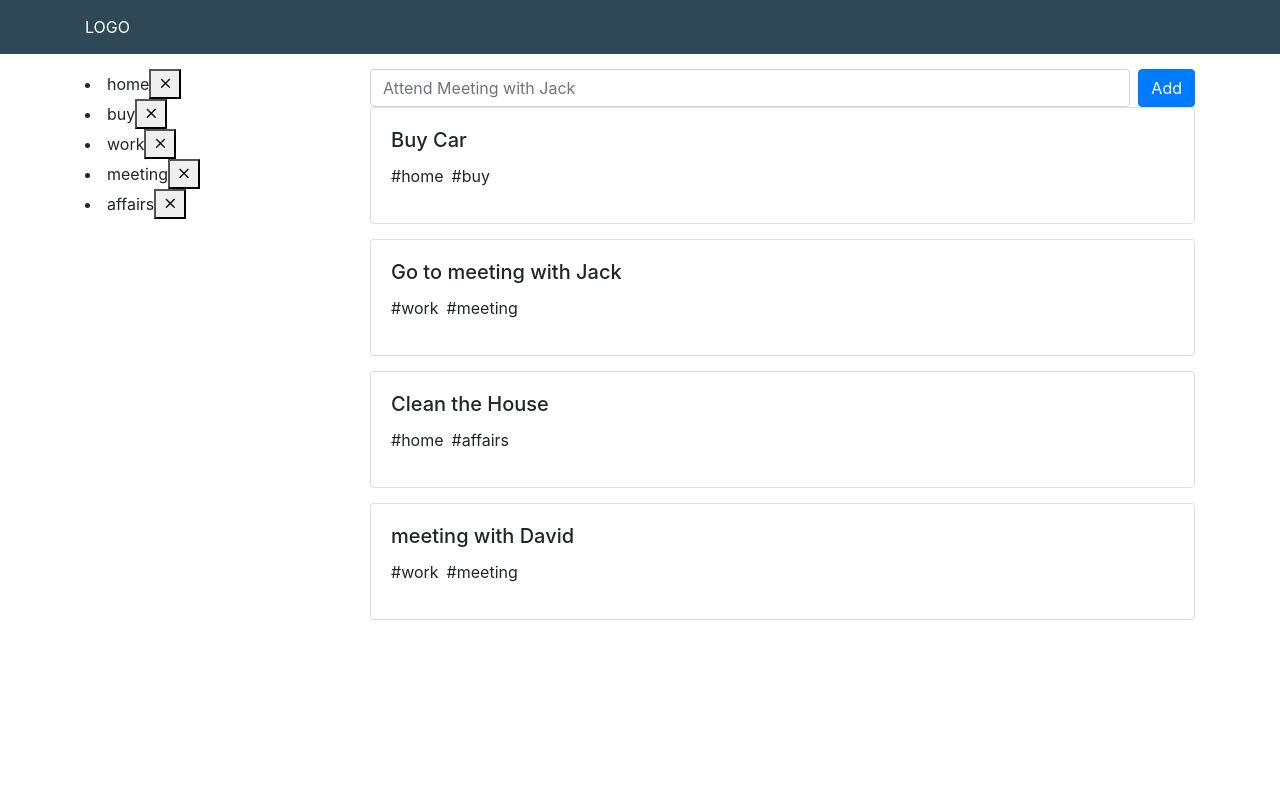
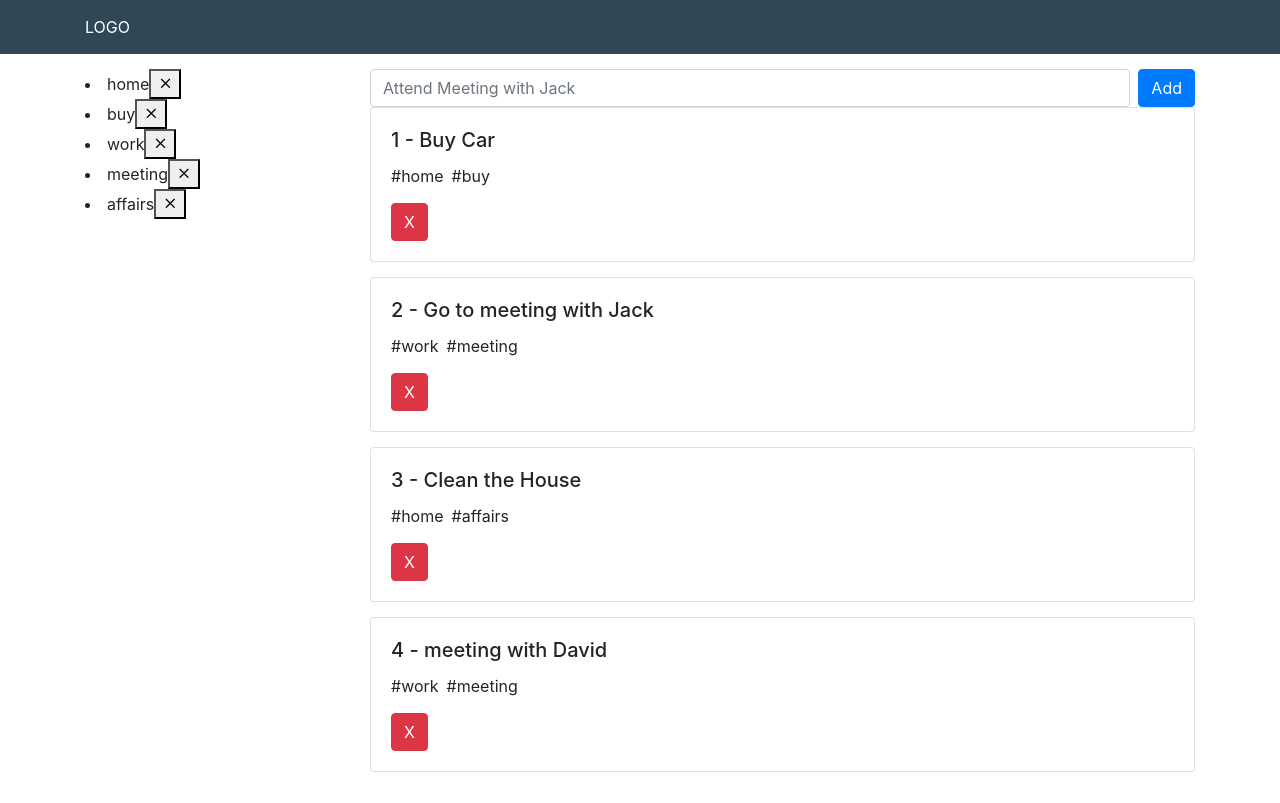
Before and after one commit to meissam/react-todo, a React (Create React App) app: page / in a window 1280 px wide. Built offline with nearby package versions, Linux system fonts and the light colour scheme.

Commit message:
add remove button to items

```diff
--- a/src/components/App.js
+++ b/src/components/App.js
@@ -67,7 +67,6 @@ class App extends Component {
     const items = this.state.items;
     const selectedTags = this.state.filterTags;
 
-    console.log(selectedTags);
     const filterdItems = items.filter((item) =>
       selectedTags.every((i) => item.tags.includes(i))
     );
@@ -87,6 +86,12 @@ class App extends Component {
     }));
   };
 
+  handleRemoveItem = (item) => {
+    this.setState((prevState)=>({
+        items : prevState.items.filter((option) => item !== option.id)
+    }))
+  }
+
   render() {
     const items = this.handleFilter();
     const tags = this.handleGettingAllTags();
@@ -94,7 +99,12 @@ class App extends Component {
       <>
         <Layout
           header={<Header />}
-          content={<Content items={items} handleAddItem={this.handleAddItem} />}
+          content={
+          <Content items={items}
+          handleAddItem={this.handleAddItem}
+          handleRemoveItem={this.handleRemoveItem}
+
+          />}
           sidebar={
             <Sidebar
               tags={tags}
--- a/src/components/Content.js
+++ b/src/components/Content.js
@@ -4,11 +4,11 @@ import Form from './Form'
 
 
 const Content = (props) => {
-  const {items, handleAddItem} = props;
+  const {items, handleAddItem, handleRemoveItem} = props;
   return (
     <>
       <Form hello="sag" handleAddItem={handleAddItem} />
-      <Items items={items} />
+      <Items items={items}  handleRemoveItem={handleRemoveItem}  />
     </>
   );
 };
--- a/src/components/Item.js
+++ b/src/components/Item.js
@@ -1,26 +1,33 @@
-import React from 'react';
+import React from "react";
 import { Card } from "react-bootstrap";
 
+const Item = (props) => {
+  const { data } = props;
 
-const Item = (props) => {
-    const {data} = props;
-    return(
-
-     <li>
-        <Card>
+  return (
+    <li>
+      <Card>
         <Card.Body>
-            <Card.Title> {data.title}</Card.Title>
-                <ul className="list-inline">
-                    {
-                        data.tags.map((tag, index)=> <li key={index} className="list-inline-item">#{tag}</li>)
-                    }
-                </ul>
+          <Card.Title>
+            {data.id} - {data.title}
+          </Card.Title>
+          <ul className="list-inline">
+            {data.tags.map((tag, index) => (
+              <li key={index} className="list-inline-item">
+                #{tag}
+              </li>
+            ))}
+          </ul>
+          <button
+            onClick={(e) => props.handleRemoveItem(data.id)}
+            className="btn btn-danger"
+          >
+            X
+          </button>
         </Card.Body>
-        </Card>
+      </Card>
     </li>
-
-    )
-
-}
+  );
+};
 
 export default Item;
--- a/src/components/Items.js
+++ b/src/components/Items.js
@@ -3,11 +3,11 @@ import Item from './Item';
 
 
 const Items = (props) => {
-    const {items} = props
+    const {items, handleRemoveItem} = props
     return(
         <ul className="todo-list list-unstyled">
             {items.map((item) => (
-               <Item key={item.id} data={item} />
+               <Item key={item.id} data={item} handleRemoveItem={handleRemoveItem} />
             ))}
           </ul>
     )
```
